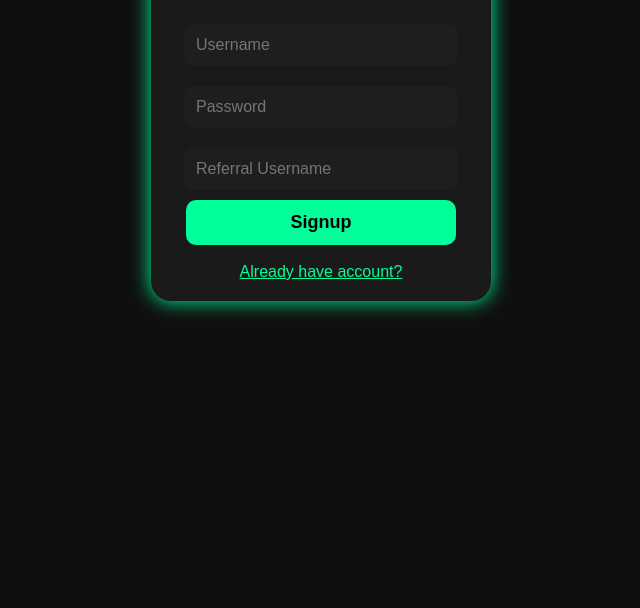
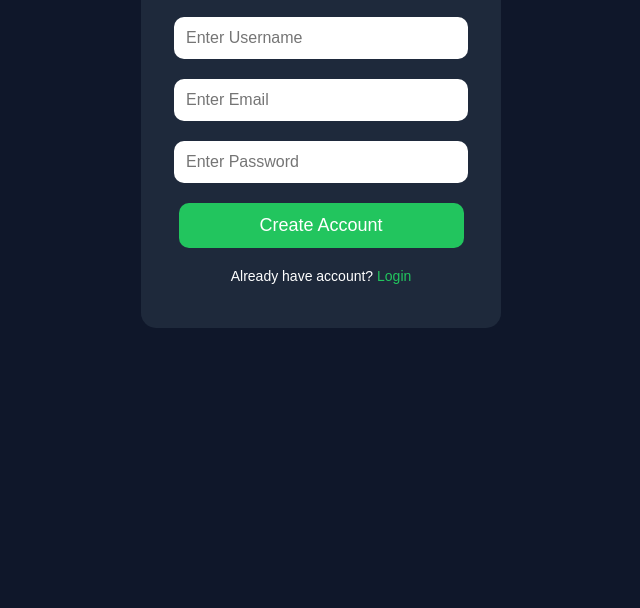
Before and after one commit to kunwar108/EarnifyX, a website: page signup.html in a window 1280 px wide. Shown: the part 192-800 px from the top of the page, without its empty margins (319-959 px from the left). Drawn offline with Linux system fonts and the light colour scheme.

Commit message:
Update signup.html

```diff
--- a/signup.html
+++ b/signup.html
@@ -1,90 +1,87 @@
 <!DOCTYPE html>
 <html>
 <head>
-    <title>EarnifyX Signup</title>
-    <link rel="stylesheet" href="style.css">
+
+<title>Earnify Signup</title>
+
+<meta name="viewport" content="width=device-width, initial-scale=1.0">
+
+<style>
+
+body{
+background:#0f172a;
+font-family:Arial;
+text-align:center;
+padding-top:80px;
+color:white;
+}
+
+.box{
+background:#1e293b;
+width:300px;
+margin:auto;
+padding:30px;
+border-radius:15px;
+}
+
+h1{
+color:#22c55e;
+}
+
+input{
+width:90%;
+padding:12px;
+margin:10px 0;
+border:none;
+border-radius:10px;
+font-size:16px;
+}
+
+button{
+width:95%;
+padding:12px;
+background:#22c55e;
+border:none;
+border-radius:10px;
+font-size:18px;
+color:white;
+margin-top:10px;
+}
+
+p{
+margin-top:20px;
+font-size:14px;
+}
+
+a{
+color:#22c55e;
+text-decoration:none;
+}
+
+</style>
+
 </head>
+
 <body>
 
-<div class="card">
+<div class="box">
 
-<h1>EarnifyX</h1>
+<h1>Create Account 🚀</h1>
 
-<h2>Signup</h2>
+<input type="text" placeholder="Enter Username">
 
-<input type="text"
-id="username"
-placeholder="Username">
+<input type="email" placeholder="Enter Email">
 
-<input type="password"
-id="password"
-placeholder="Password">
+<input type="password" placeholder="Enter Password">
 
-<input type="text"
-id="referral"
-placeholder="Referral Username">
+<button>Create Account</button>
 
-<button onclick="signup()">
-Signup
-</button>
-
-<br><br>
-<a href="login.html"
-style="color:#00ff99;">
+<p>
 Already have account?
-</a>
+<a href="login.html">Login</a>
+</p>
 
 </div>
 
-<script>
-
-async function signup(){
-
-    const username =
-    document.getElementById(
-        "username"
-    ).value;
-
-    const password =
-    document.getElementById(
-        "password"
-    ).value;
-
-    const referral =
-    document.getElementById(
-        "referral"
-    ).value;
-
-    const response =
-    await fetch("https://earnifyx.onrender.com/signup",{
-
-        method:"POST",
-
-        headers:{
-            "Content-Type":
-            "application/json"
-        },
-
-        body:JSON.stringify({
-            username,
-            password,
-            referral
-        })
-    });
-
-    const data =
-    await response.text();
-
-    alert(data);
-
-    if(data==="Signup successful"){
-
-        window.location.href =
-        "login.html";
-    }
-}
-
-</script>
-
 </body>
 </html>
```
